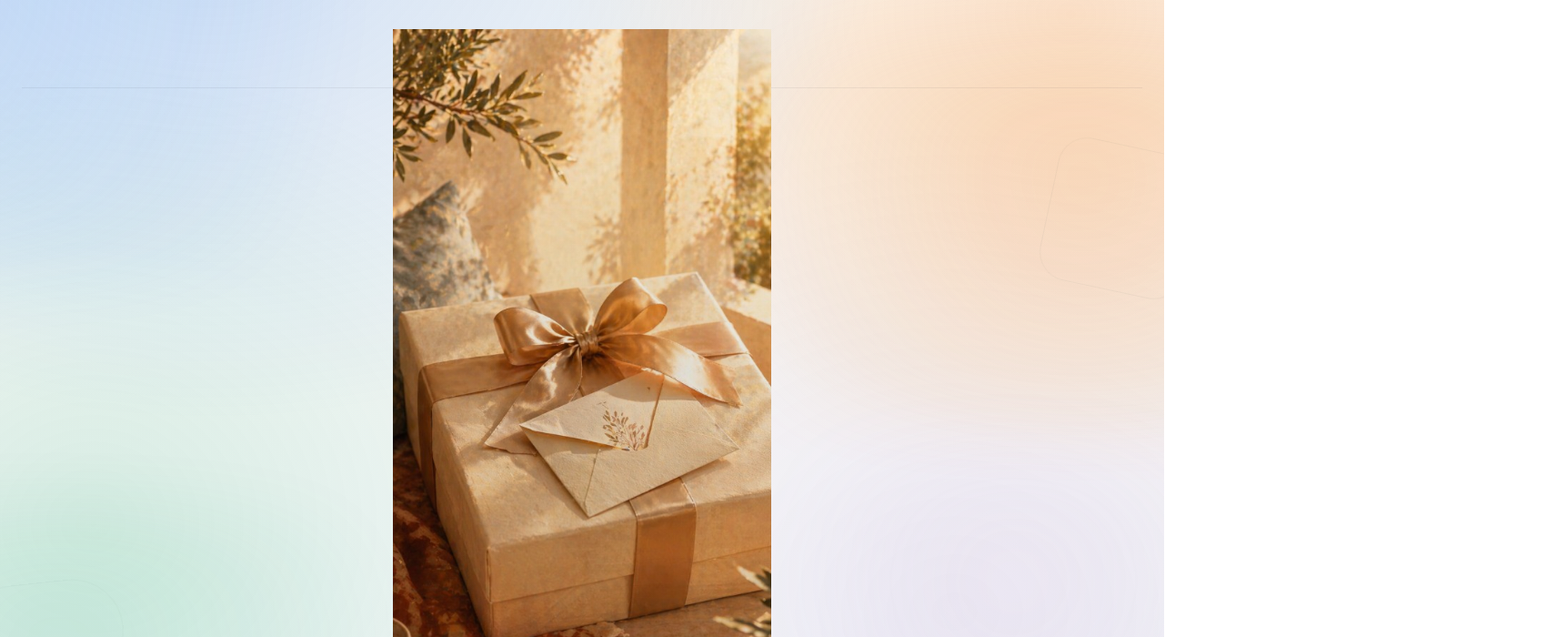
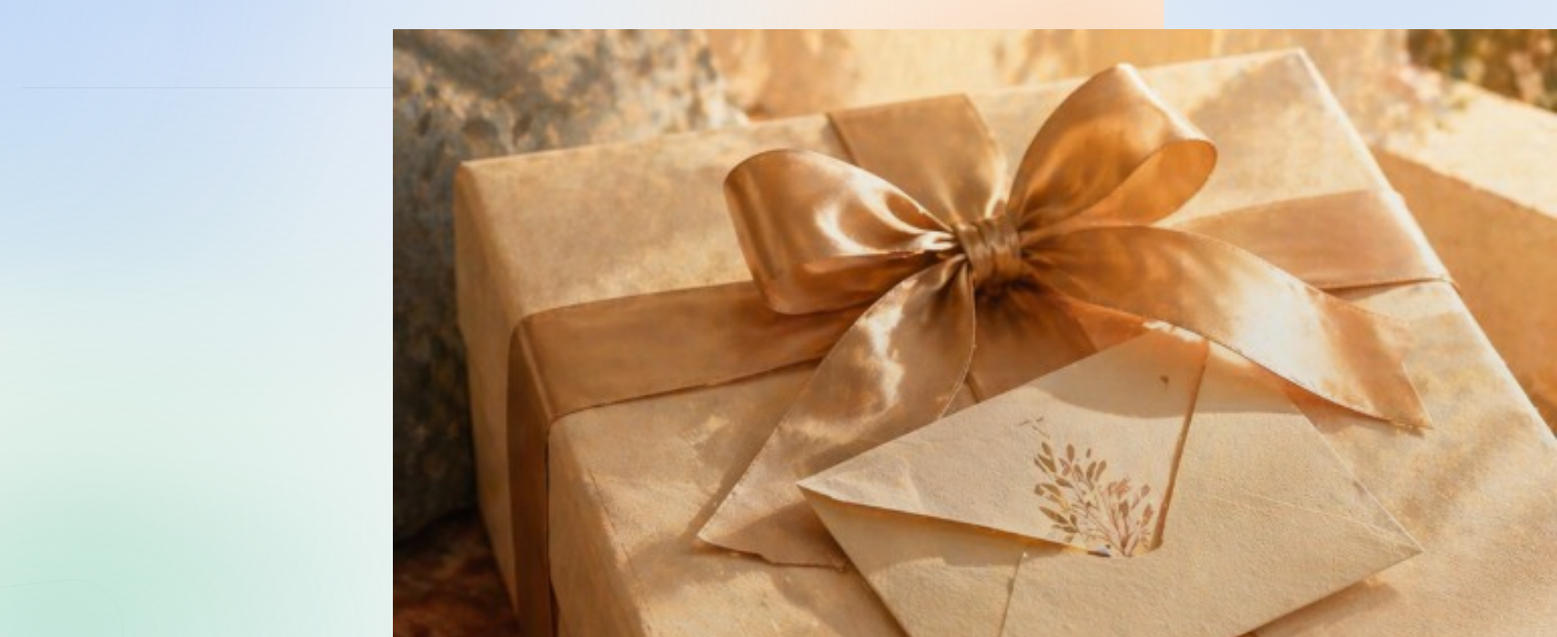
Before and after one commit to m05v08-gif/Nikitabirthday, a Next.js app: page / in a window 1280 px wide. Shown: the top 700 px of the page at 91% size, 1712 px wide, since content can reach past the window. Built offline with nearby package versions, Linux system fonts and the light colour scheme.

Commit message:
Fix intro and home background sizing

```diff
--- a/src/components/code-unlock-screen.tsx
+++ b/src/components/code-unlock-screen.tsx
@@ -30,13 +30,16 @@ export function CodeUnlockScreen({ code, onUnlocked }: CodeUnlockScreenProps) {
 
   return (
     <main className="intro-root relative h-[100svh] w-full overflow-hidden bg-[color:var(--color-app-bg)]">
-      <div aria-hidden="true" className="pointer-events-none absolute inset-0">
-        <div className="h-full w-full bg-[image:url('/intro-code.png')] bg-cover bg-center bg-no-repeat" />
+      <div
+        aria-hidden="true"
+        className="pointer-events-none fixed inset-0 z-[5] h-[100vh] min-h-[100svh] w-screen"
+      >
+        <div className="h-full w-full bg-[image:url('/intro-code.png')] bg-cover bg-center bg-no-repeat opacity-100" />
         <div className="absolute inset-0 bg-[radial-gradient(110%_88%_at_52%_48%,hsl(0_0%_0%_/0.10)_0%,transparent_62%)] opacity-70" />
         <div className="absolute inset-0 bg-[linear-gradient(180deg,transparent_0%,hsl(0_0%_0%_/0.22)_100%)] opacity-60" />
       </div>
 
-      <div className="relative z-10 mx-auto flex h-full w-full max-w-[430px] flex-col justify-end px-6 pb-[calc(32px_+_env(safe-area-inset-bottom))] pt-10">
+      <div className="relative z-20 mx-auto flex h-full w-full max-w-[430px] flex-col justify-end px-6 pb-[calc(32px_+_env(safe-area-inset-bottom))] pt-10">
         <div className="intro-card rounded-[22px] border border-black/10 bg-white/42 p-5 backdrop-blur-xl">
           <div className="font-display text-[1.22rem] font-semibold leading-[1.1] tracking-[-0.02em] text-black/82">
             С днём рождения, Chouchou!
--- a/src/components/gift-intro-screen.tsx
+++ b/src/components/gift-intro-screen.tsx
@@ -7,8 +7,11 @@ type GiftIntroScreenProps = {
 export function GiftIntroScreen({ onOpenEnvelope }: GiftIntroScreenProps) {
   return (
     <main className="intro-root relative h-[100svh] w-full overflow-hidden bg-[color:var(--color-app-bg)]">
-      <div aria-hidden="true" className="pointer-events-none absolute inset-0">
-        <div className="h-full w-full bg-[image:url('/intro-gift.png')] bg-cover bg-center bg-no-repeat" />
+      <div
+        aria-hidden="true"
+        className="pointer-events-none fixed inset-0 z-[5] h-[100vh] min-h-[100svh] w-screen"
+      >
+        <div className="h-full w-full bg-[image:url('/intro-gift.png')] bg-cover bg-center bg-no-repeat opacity-100" />
         <div className="absolute inset-0 bg-[radial-gradient(110%_80%_at_52%_56%,hsl(0_0%_0%_/0.10)_0%,transparent_60%)] opacity-70" />
         <div className="absolute inset-0 bg-[linear-gradient(180deg,transparent_0%,hsl(0_0%_0%_/0.18)_100%)] opacity-60" />
       </div>
@@ -17,7 +20,7 @@ export function GiftIntroScreen({ onOpenEnvelope }: GiftIntroScreenProps) {
       <button
         type="button"
         onClick={onOpenEnvelope}
-        className="intro-envelope-hit absolute left-1/2 top-[56%] h-[26%] w-[74%] -translate-x-1/2 -translate-y-1/2 rounded-[28px] bg-transparent"
+        className="intro-envelope-hit absolute left-1/2 top-[56%] z-20 h-[26%] w-[74%] -translate-x-1/2 -translate-y-1/2 rounded-[28px] bg-transparent"
         aria-label="Открыть конверт"
       />
 
--- a/src/components/main-home-screen.tsx
+++ b/src/components/main-home-screen.tsx
@@ -41,7 +41,10 @@ export function MainHomeScreen() {
   return (
     <main className="home-page relative min-h-[100svh] w-full">
       {/* Full-screen background: viewport-fixed so it is not clipped by layout max-w-md / padding */}
-      <div aria-hidden="true" className="pointer-events-none fixed inset-0 z-[5] h-[100svh] w-full">
+      <div
+        aria-hidden="true"
+        className="pointer-events-none fixed inset-0 z-[5] h-[100vh] min-h-[100svh] w-screen"
+      >
         {/* Keep the original artwork brightness (no filters / global overlays) */}
         <div className="h-full w-full bg-[image:var(--home-artwork)] bg-cover bg-center bg-no-repeat opacity-100 [filter:brightness(var(--home-bg-brightness))]" />
 
```
